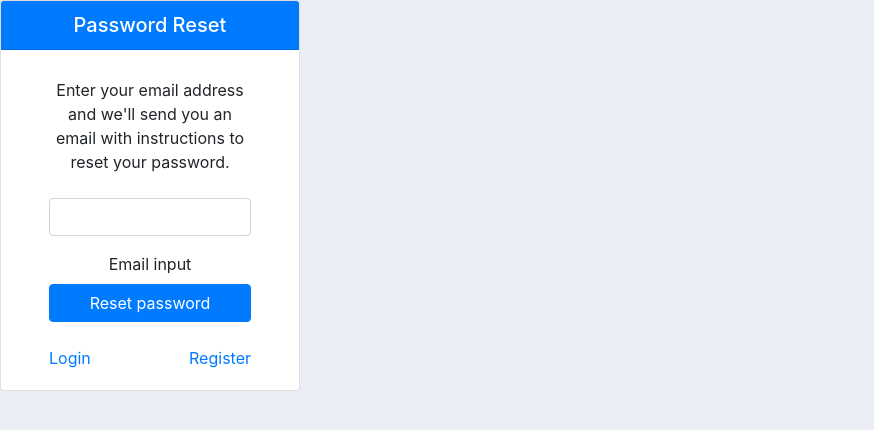
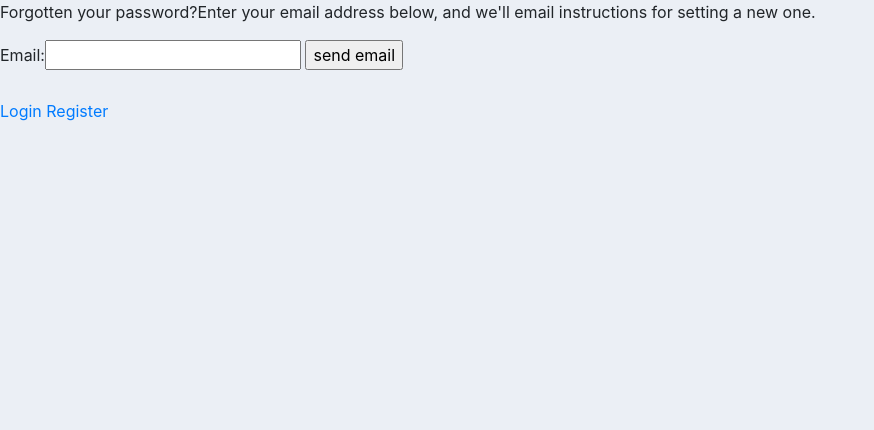
Before and after one commit to javid-rezvan/CRM, a Django app: page /reset_password/ in a window 1280 px wide. Shown: the part 59-489 px from the top of the page, without its empty margins (0-874 px from the left). Run offline with Django 3.2, Linux system fonts and the light colour scheme; some libraries are stand-ins or nearby versions.

Commit message:
reset password

```diff
--- a/accounts/templates/accounts/login.html
+++ b/accounts/templates/accounts/login.html
@@ -123,6 +123,10 @@
                         <div class="d-flex justify-content-center links">
                             Don't have an account? <a href="{% url 'register' %}" class="ml-2">Sign Up</a>
                         </div>
+                        <div class="mt-4">
+                            <div class="d-flex justify-content-center links">
+                               Forgot password? <a href="{% url 'reset_password' %}" class="ml-2">Reset password</a>
+                            </div>
 
                     </div>
                 </div>
--- a/accounts/templates/accounts/password_reset.html
+++ b/accounts/templates/accounts/password_reset.html
@@ -1,20 +1,13 @@
 {% extends 'accounts/main.html' %}
 {% block content %}
-<div class="card text-center" style="width: 300px;">
-    <div class="card-header h5 text-white bg-primary">Password Reset</div>
-    <div class="card-body px-5">
-        <p class="card-text py-2">
-            Enter your email address and we'll send you an email with instructions to reset your password.
-        </p>
-        <div class="form-outline">
-            <input type="email" id="typeEmail" class="form-control my-3" />
-            <label class="form-label" for="typeEmail">Email input</label>
-        </div>
-        <a href="{% url 'password_reset_done' %}" class="btn btn-primary w-100">Reset password</a>
-        <div class="d-flex justify-content-between mt-4">
-            <a class="" href="{% url 'login' %}">Login</a>
-            <a class="" href="{% url 'register' %}">Register</a>
-        </div>
-    </div>
-</div>
+<p>Forgotten your password?Enter your email address below, and we'll email instructions for setting a new one.</p>
+   <form method="POST">
+    {% csrf_token %}
+    {{form}}
+    <input type="submit" value="send email">
+
+    </form>
+    <br>
+    <a class="" href="{% url 'login' %}">Login</a>
+    <a class="" href="{% url 'register' %}">Register</a>
 {% endblock %}
--- /dev/null
+++ b/accounts/templates/accounts/password_reset_done.html
@@ -0,0 +1,6 @@
+{% extends 'accounts/main.html' %}
+{% block content %}
+<h3>Password reset complete</h3>
+<p>Your password hase been set.you may go a head and log in now.</p>
+<a href="/">Login</a>
+{% endblock %}
--- a/accounts/urls.py
+++ b/accounts/urls.py
@@ -15,9 +15,9 @@ urlpatterns=[
     path('user/',views.userPage,name='user-page'),
     path('account/',views.accountSettings,name='account'),
     path('reset_password/',auth_views.PasswordResetView.as_view(template_name="accounts/password_reset.html"),name="reset_password"),
-    path('reset_password_sent/',auth_views.PasswordResetDoneView.as_view(),name="password_reset_done"),
-    path('reset/<uidb64>/<token>/',auth_views.PasswordResetConfirmView.as_view(),name="password_reset_confirm"),
-    path('reset_password_complete/',auth_views.PasswordResetCompleteView.as_view(),name="password_reset_complete"),
+    path('reset_password_sent/',auth_views.PasswordResetDoneView.as_view(template_name='accounts/password_reset_sent.html'),name="password_reset_done"),
+    path('reset/<uidb64>/<token>/',auth_views.PasswordResetConfirmView.as_view(template_name="accounts/password_reset_form.html"),name="password_reset_confirm"),
+    path('reset_password_complete/',auth_views.PasswordResetCompleteView.as_view(template_name="accounts/password_reset_done.html"),name="password_reset_complete"),
 
 
 ]
```
Also changed, not shown: accounts/templates/accounts/password_reset_form.html (added, +11 -0 lines), accounts/templates/accounts/password_reset_sent.html (+8 -0 lines), accounts/templates/accounts/password_reset _done.html (deleted), accounts/templates/accounts/password_reset _form.html (deleted), db.sqlite3.
